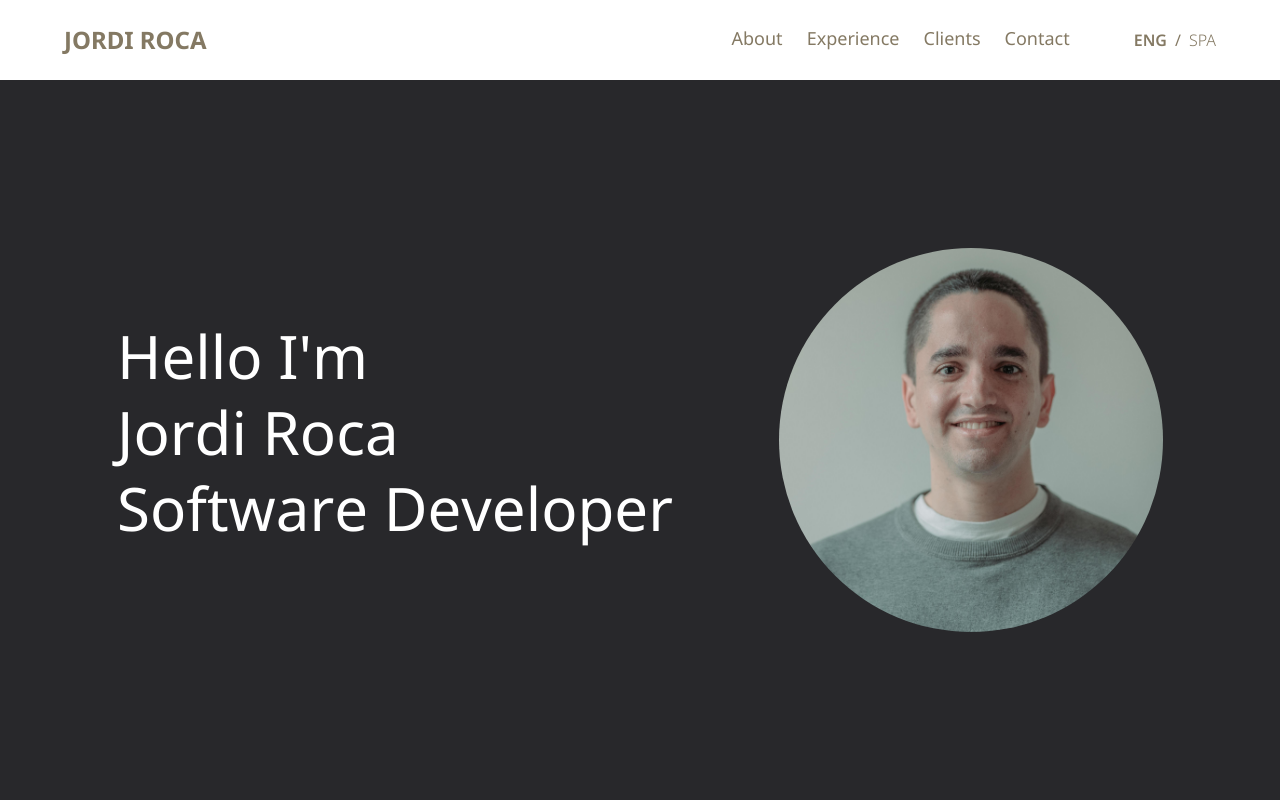
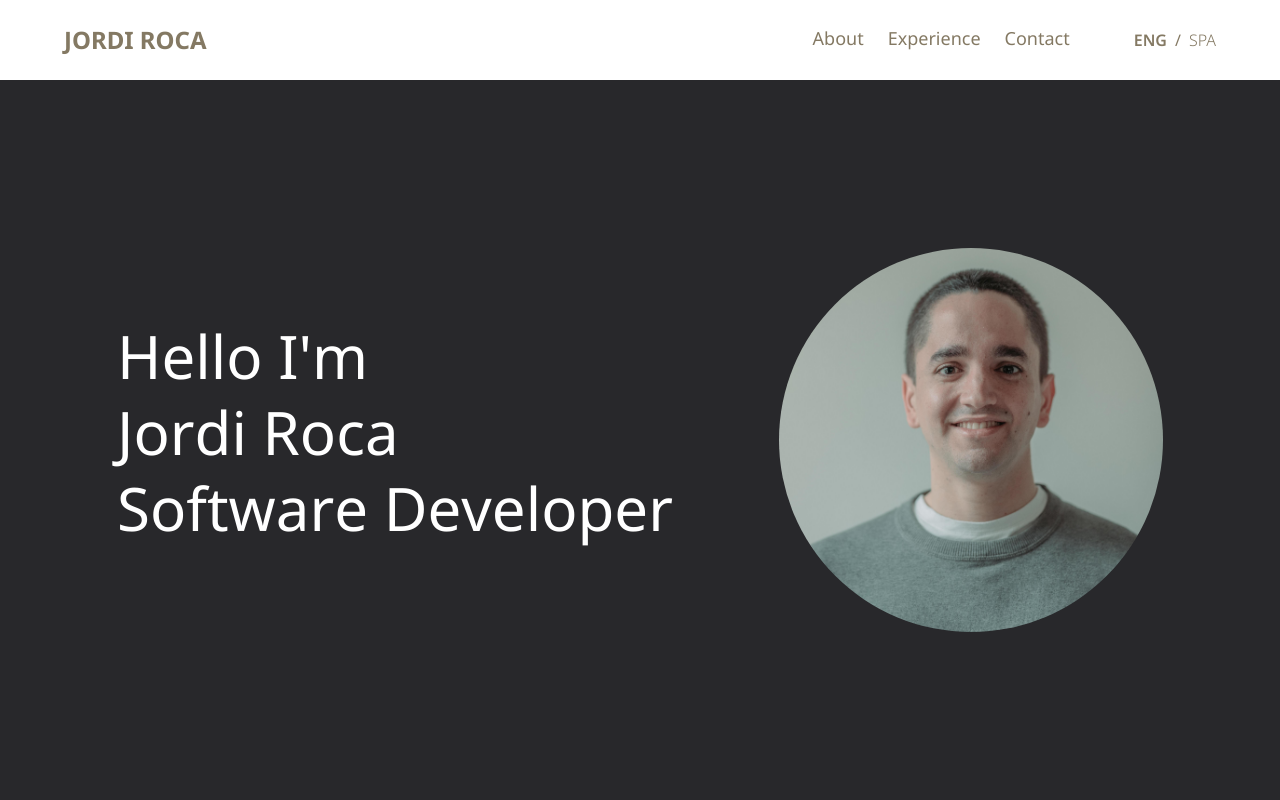
Before and after one commit to jordiroca94/portfolio, a Next.js app: page / in a window 1280 px wide. Shown: the top 800 px of the page. Built offline with nearby package versions, Linux system fonts and the light colour scheme.

Commit message:
fix: slider removed

```diff
--- a/components/LatestProject.tsx
+++ b/components/LatestProject.tsx
@@ -14,7 +14,7 @@
   literals,
 }: LatestProjectType) => {
   return (
-    <div className="flex flex-col items-center pt-10 lg:pt-20">
+    <div className="flex flex-col items-center">
       <h2 className="font-bold text-4xl lg:text-5xl text-primary mt-8 lg:mt-0 pb-10 flex justify-center">
         {title}
       </h2>
--- a/components/ProjectsSlider.tsx
+++ b/components/ProjectsSlider.tsx
@@ -84,11 +84,11 @@
   const ref = useColor<HTMLDivElement>();
   return (
     <Container ref={ref} id={id} className="bg-white lg:py-32 py-20">
-      <TextAnimation>
+      {/* <TextAnimation>
         <h2 className="font-bold text-4xl lg:text-5xl text-primary pb-10 flex justify-center">
           {title}
         </h2>
-      </TextAnimation>
+      </TextAnimation> */}
       {/* <SimpleAnimation>
         <Slider className="sliderGaps pb-6 " {...settings}>
           {items.map((item, index) => (
--- a/data/data-en.json
+++ b/data/data-en.json
@@ -10,7 +10,6 @@
     "navlinks": [
       { "link": "About", "id": "about" },
       { "link": "Experience", "id": "experience" },
-      { "link": "Clients", "id": "projects" },
       { "link": "Contact", "id": "contact" }
     ],
     "logo": "Jordi Roca",
--- a/data/data-es.json
+++ b/data/data-es.json
@@ -10,7 +10,6 @@
     "navlinks": [
       { "link": "Quién soy", "id": "quien-soy" },
       { "link": "Experiencia", "id": "experiencia" },
-      { "link": "Clientes", "id": "proyectos" },
       { "link": "Contacto", "id": "contacto" }
     ],
     "logo": "Jordi Roca",
```
